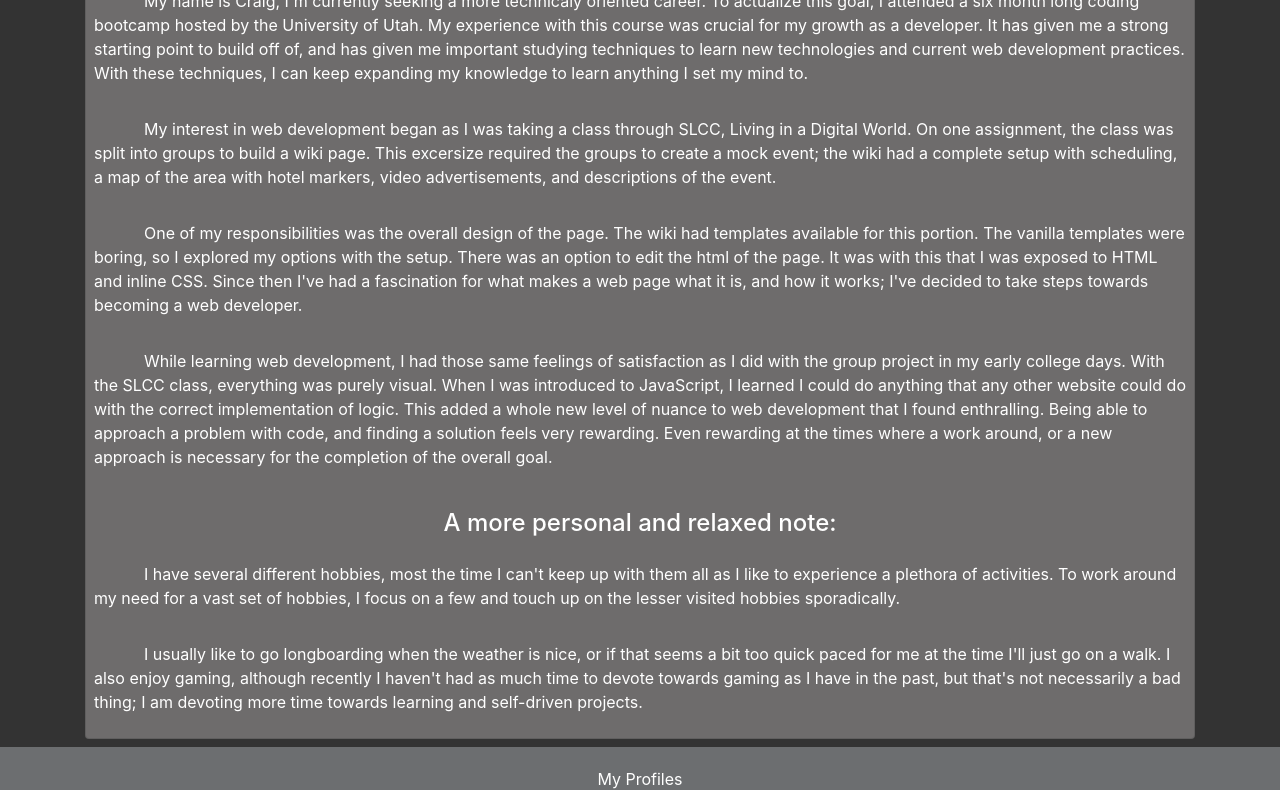
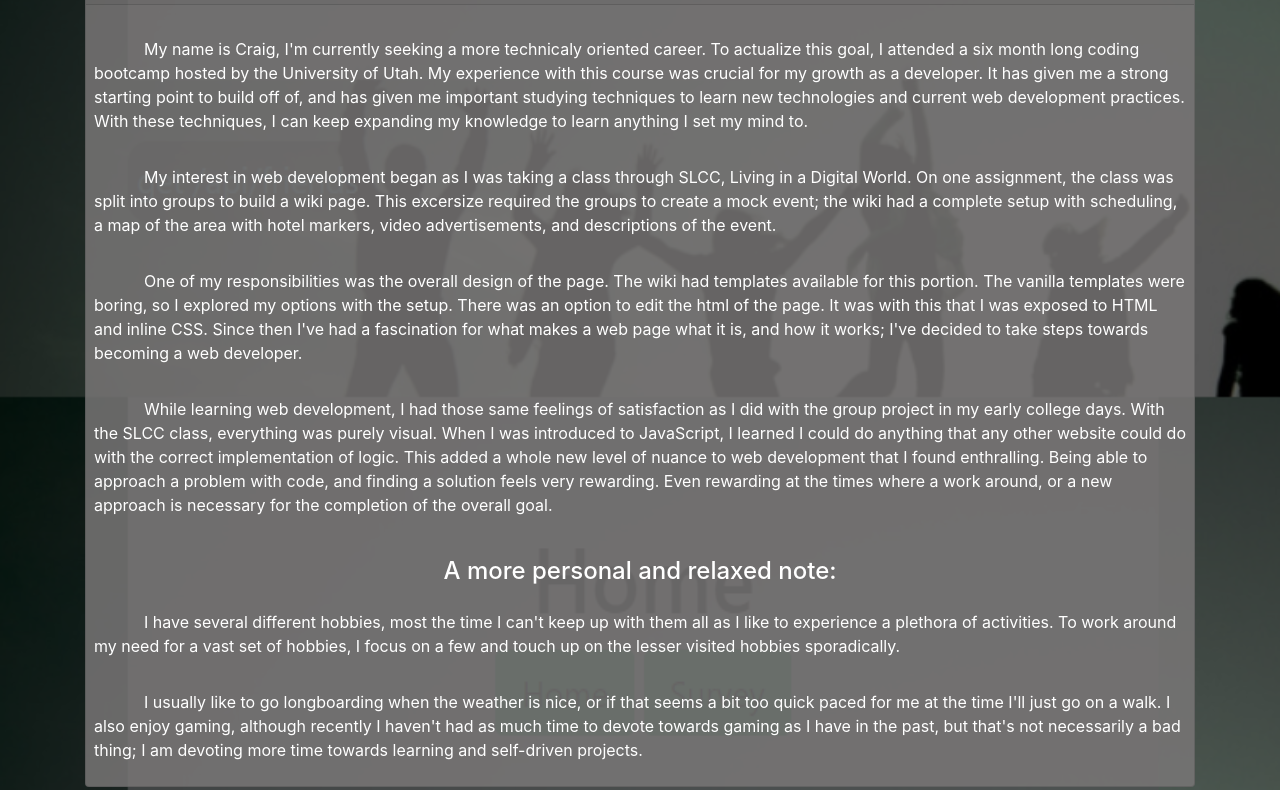
Before and after one commit to Cragady/Portfolio, a plain HTML site: page index.html in a window 1280 px wide. Shown: the part 463-1253 px from the top of the page. Drawn offline with nearby package versions, Linux system fonts and the light colour scheme.

Commit message:
gave the about me the divs

```diff
--- a/index.html
+++ b/index.html
@@ -42,6 +42,8 @@
             </header>
 
 
+            <div class='diffground'>
+                <div class='diffground2 pt-5 pb-2'>
 
                     <section class="container">
                         <div class="card card-cust mt-5 mb-2">
@@ -103,6 +105,9 @@
                 </div>
             </div>
 
+        </div>
+    </div>
+
 
 
 
```
Lines whose indentation alone changed are shown as unchanged.
